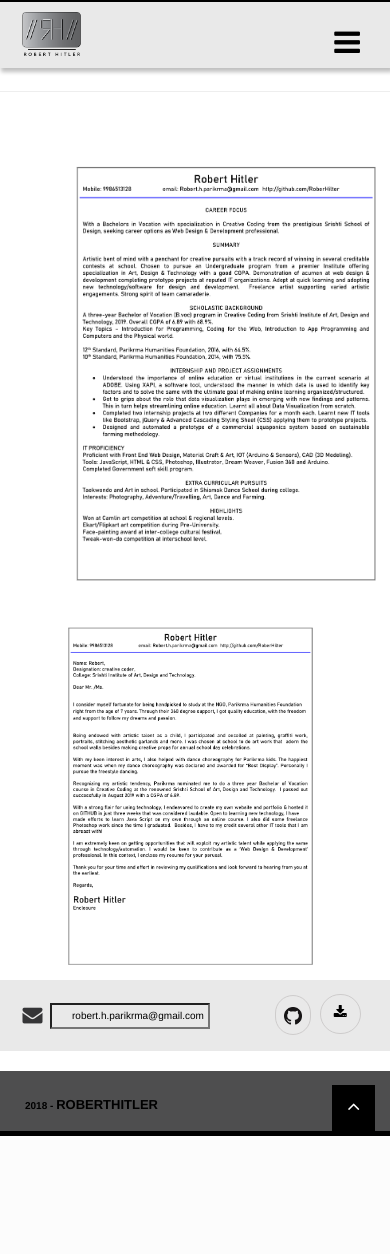
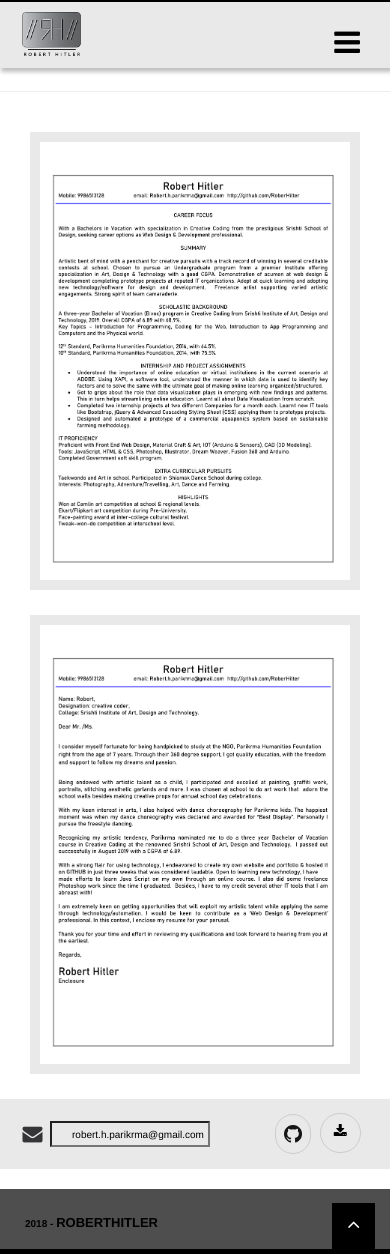
Before and after one commit to RobertHitler/RobertHitler.github.io, a PHP site: page /CV_PAGE.html in a window 390 px wide. Before the commit the page ends 1136 px from the top, so only its background shows below. Run offline with PHP 8.4, Linux system fonts and the light colour scheme.

Commit message:
cv_update_2

```diff
--- a/CV_PAGE.html
+++ b/CV_PAGE.html
@@ -63,8 +63,9 @@
                     </div>
                 </div>
            </div>
+
           <div class="row_2">
-               <div class="col-xs-10 col-sm-10 col-md-8 col-lg-8 col-xl-8">
+               <div class="col-xs-12 col-sm-10 col-md-8 col-lg-8 col-xl-8">
                     <div class="cv_page">
                         <img alt="my_resume" src="images/resume_page_2.png" class="cv_image">
                     </div>
--- a/css/style.css
+++ b/css/style.css
@@ -243,19 +243,25 @@ ul.nav_li li a:hover {
 .cv_container{
     width: 100%;
 	background-size: cover;
-    margin-top: 100px;
+    margin-top: 90px;
     margin-bottom: 80px;
 }
 
 .cv_page{
     width: 100%;
     margin-left: 25%;
+    margin-bottom: 25px;
+    padding: 10px;
     float: left;
+    background-color: #E9E9E9;
+
+
 
 }
 
 .cv_image{
     width: 100%;
+
 }
 
 .contact{
@@ -537,13 +543,13 @@ footer{
     }
     .cv_page{
         width: 100%;
-        margin-left: 15%;
+        margin-left: 10%;
         float: left;
 
     }
 
     .cv_image{
-        width: 90%;
+        width: 100%;
     }
 
     .cv_git{
@@ -662,6 +668,21 @@ footer{
         font-size: 13px;
 
     }
+    .cv_container{
+        margin-top: 40px;
+        margin-bottom: 30px;
+    }
+
+    .cv_page{
+        width: 90%;
+        margin-left: 5%;
+
+    }
+
+    .cv_image{
+        width: 100%;
+
+    }
 
     .coder_bg{
         width: 50%;
@@ -711,6 +732,8 @@ footer{
     .cv_git{
         margin-left: 20%;
     }
+
+
 
     #myInput{
         width: 220px;
@@ -902,7 +925,7 @@ footer{
 
     .cv_page{
         width: 100%;
-        margin-left: 10%;
+        margin-left: 0%;
         float: left;
 
     }
```
